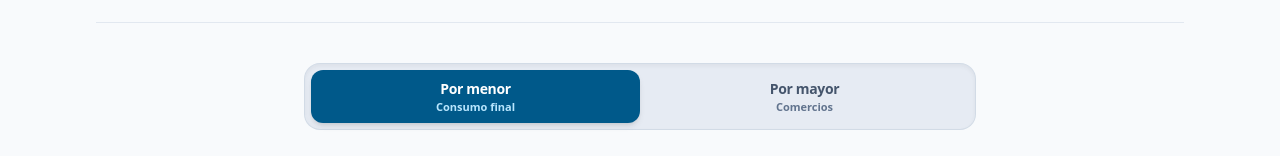
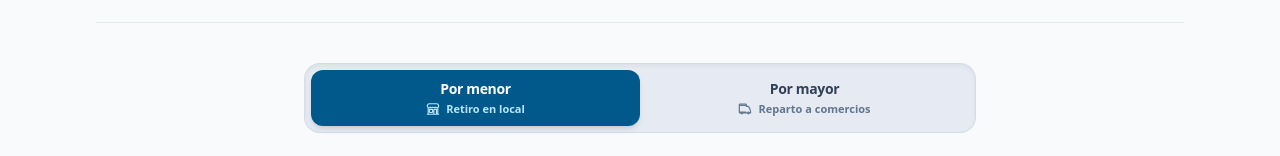
Before and after one commit to Rafael-Aguilera03/helados-roberto-web, a React (Vite) app: page / in a window 1280 px wide. Shown: the part 516-672 px from the top of the page. Built offline with nearby package versions, Linux system fonts and the light colour scheme.

Commit message:
feat: clarifica modalidad retiro y reparto en switch de modo

```diff
--- a/src/components/ModeSwitch.jsx
+++ b/src/components/ModeSwitch.jsx
@@ -15,21 +15,36 @@ export default function ModeSwitch({ mode, setMode }) {
         <button
           type="button"
           onClick={() => setMode('menor')}
-          className="relative z-10 flex-1 py-2.5 px-8 rounded-xl transition-colors duration-200 text-center flex flex-col items-center justify-center cursor-pointer"
+          className="relative z-10 flex-1 py-2.5 px-3 sm:px-6 rounded-xl transition-colors duration-200 text-center flex flex-col items-center justify-center cursor-pointer"
         >
           <span
             className={`text-xs sm:text-sm font-black tracking-tight leading-tight transition-colors duration-200 ${
-              mode === 'menor' ? 'text-white' : 'text-slate-600 hover:text-slate-900'
+              mode === 'menor' ? 'text-white' : 'text-slate-700 hover:text-slate-900'
             }`}
           >
             Por menor
           </span>
           <span
-            className={`text-[10px] sm:text-[11px] font-semibold leading-tight mt-0.5 transition-colors duration-200 ${
+            className={`text-[10px] sm:text-[11px] font-semibold leading-tight mt-1 flex items-center gap-1.5 transition-colors duration-200 ${
               mode === 'menor' ? 'text-sky-200' : 'text-slate-500'
             }`}
           >
-            Consumo final
+            {/* Ícono Local / Tienda */}
+            <svg
+              className="w-3.5 h-3.5 shrink-0"
+              fill="none"
+              viewBox="0 0 24 24"
+              strokeWidth="2"
+              stroke="currentColor"
+              aria-hidden="true"
+            >
+              <path
+                strokeLinecap="round"
+                strokeLinejoin="round"
+                d="M13.5 21v-7.5a.75.75 0 0 1 .75-.75h3a.75.75 0 0 1 .75.75V21m-4.5 0H2.36m11.14 0H18m0 0h3.64m-1.39 0V9.349M3.75 21V9.349m0 0a3.001 3.001 0 0 0 3.75-.615A2.993 2.993 0 0 0 9.75 9.75c.896 0 1.7-.393 2.25-1.016a2.993 2.993 0 0 0 2.25 1.016c.896 0 1.7-.393 2.25-1.015a3.001 3.001 0 0 0 3.75.614m-16.5 0a3.004 3.004 0 0 1-.621-4.72l1.189-1.19A1.5 1.5 0 0 1 5.378 3h13.243a1.5 1.5 0 0 1 1.06.44l1.19 1.189a3 3 0 0 1-.621 4.72m-13.5 8.65h3.75a.75.75 0 0 0 .75-.75V13.5a.75.75 0 0 0-.75-.75H6.75a.75.75 0 0 0-.75.75v3.65c0 .414.336.75.75.75Z"
+              />
+            </svg>
+            <span>Retiro en local</span>
           </span>
         </button>
 
@@ -37,21 +52,36 @@ export default function ModeSwitch({ mode, setMode }) {
         <button
           type="button"
           onClick={() => setMode('mayor')}
-          className="relative z-10 flex-1 py-2.5 px-8 rounded-xl transition-colors duration-200 text-center flex flex-col items-center justify-center cursor-pointer"
+          className="relative z-10 flex-1 py-2.5 px-3 sm:px-6 rounded-xl transition-colors duration-200 text-center flex flex-col items-center justify-center cursor-pointer"
         >
           <span
             className={`text-xs sm:text-sm font-black tracking-tight leading-tight transition-colors duration-200 ${
-              mode === 'mayor' ? 'text-white' : 'text-slate-600 hover:text-slate-900'
+              mode === 'mayor' ? 'text-white' : 'text-slate-700 hover:text-slate-900'
             }`}
           >
             Por mayor
           </span>
           <span
-            className={`text-[10px] sm:text-[11px] font-semibold leading-tight mt-0.5 transition-colors duration-200 ${
+            className={`text-[10px] sm:text-[11px] font-semibold leading-tight mt-1 flex items-center gap-1.5 transition-colors duration-200 ${
               mode === 'mayor' ? 'text-sky-200' : 'text-slate-500'
             }`}
           >
-            Comercios
+            {/* Ícono Reparto / Logística */}
+            <svg
+              className="w-3.5 h-3.5 shrink-0"
+              fill="none"
+              viewBox="0 0 24 24"
+              strokeWidth="2"
+              stroke="currentColor"
+              aria-hidden="true"
+            >
+              <path
+                strokeLinecap="round"
+                strokeLinejoin="round"
+                d="M8.25 18.75a1.5 1.5 0 0 1-3 0m3 0a1.5 1.5 0 0 0-3 0m3 0h6m-9 0H3.375a1.125 1.125 0 0 1-1.125-1.125V14.25m17.25 4.5a1.5 1.5 0 0 1-3 0m3 0a1.5 1.5 0 0 0-3 0m3 0h1.125c.621 0 1.129-.504 1.09-1.124a17.902 17.902 0 0 0-3.213-9.193 2.056 2.056 0 0 0-1.58-.86H14.25M16.5 18.75h-2.25m0-11.25V4.875c0-.621-.504-1.125-1.125-1.125H3.375c-.621 0-1.125.504-1.125 1.125v11.25c0 .621.504 1.125 1.125 1.125h9.75m0-11.25H3.375"
+              />
+            </svg>
+            <span>Reparto a comercios</span>
           </span>
         </button>
 
```
